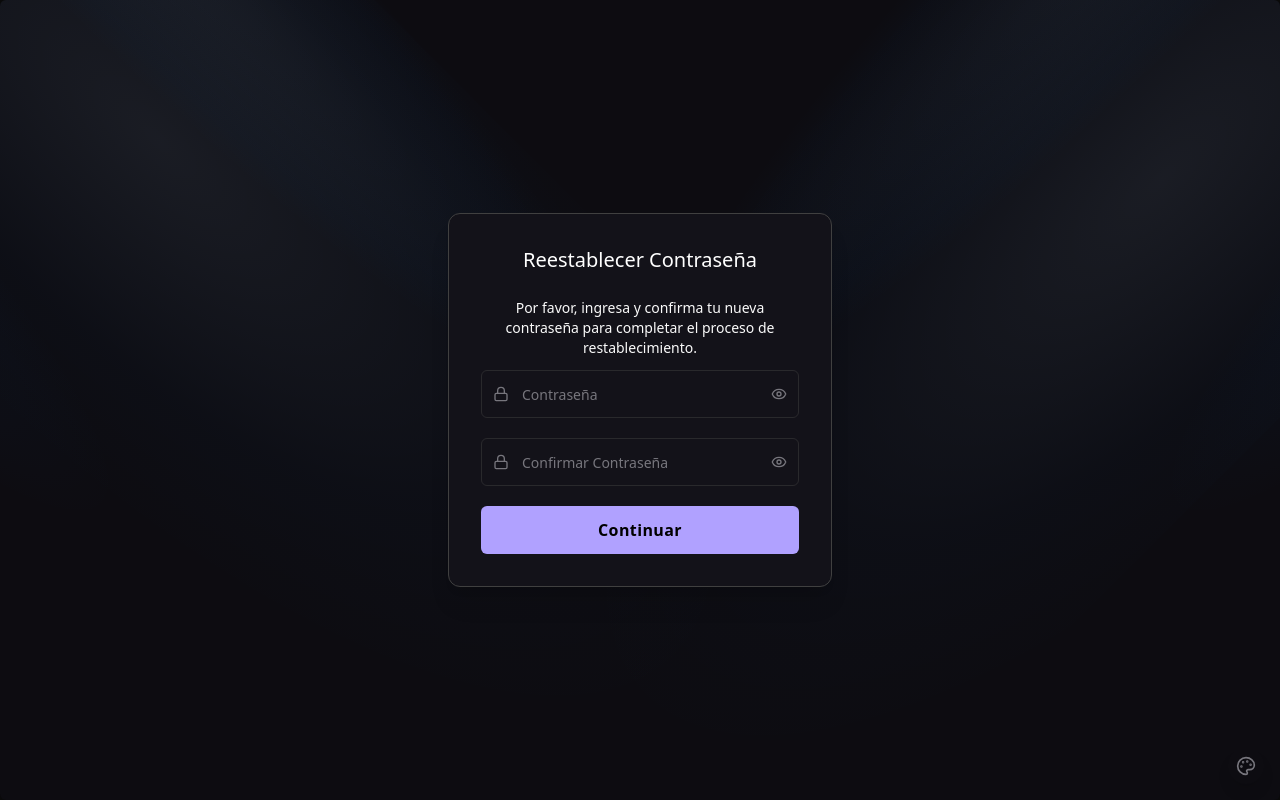
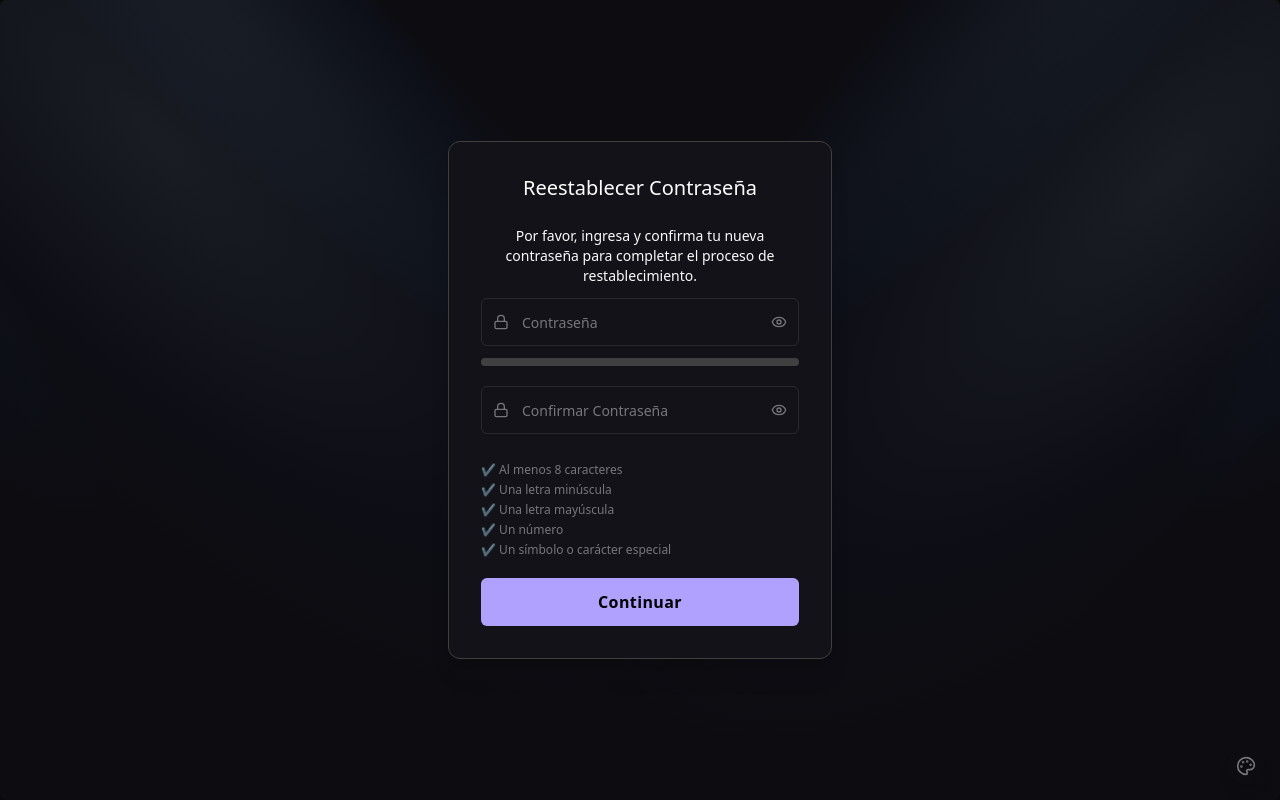
Before and after one commit to GitCherryPick/gensoft_frontend, a Next.js app in the folder application/: page /recover-password/password-reset-card in a window 1280 px wide. Built offline with nearby package versions, Linux system fonts and the light colour scheme.

Commit message:
final design with validations

```diff
--- a/application/app/recover-password/password-reset-card/PasswordReset.jsx
+++ b/application/app/recover-password/password-reset-card/PasswordReset.jsx
@@ -8,10 +8,42 @@ import { useRouter } from "next/navigation";
 export default function PasswordReset() {
   const [password, setPassword] = useState("");
   const [confirmPassword, setConfirmPassword] = useState("");
+  const [error, setError] = useState("");
+
   const router = useRouter();
 
+  const validations = {
+    length: password.length >= 8,
+    lowercase: /[a-z]/.test(password),
+    uppercase: /[A-Z]/.test(password),
+    number: /\d/.test(password),
+    special: /[^A-Za-z0-9]/.test(password),
+  };
+
+  const getStrength = () => {
+    const passed = Object.values(validations).filter(Boolean).length;
+    return (passed / Object.keys(validations).length) * 100;
+  };
+
   const handleLogin = async () => {
+    if (password !== confirmPassword) {
+      setError("Las contraseñas no coinciden");
+      return;
+    }
+    const allValid = Object.values(validations).every(Boolean);
+    if (!allValid) {
+      setError("La contraseña no cumple con todos los requisitos.");
+      return;
+    }
+    setError("");
     router.push("/home?login=true");
+  };
+
+  const indicatorColor = () => {
+    const strength = getStrength();
+    if (strength < 40) return "bg-red-500";
+    if (strength < 80) return "bg-yellow-500";
+    return "bg-green-500";
   };
 
   return (
@@ -37,7 +69,14 @@ export default function PasswordReset() {
               secure={true}
               className="bg-transparent border-neutral-700/50 focus:border-blue-500/50"
             />
+            <div className="w-full h-2 rounded bg-neutral-700">
+              <div
+                className={`h-full rounded ${indicatorColor()}`}
+                style={{ width: `${getStrength()}%` }}
+              ></div>
+            </div>
           </div>
+
           <div className="space-y-3">
             <Input
               type="confirmPassword"
@@ -48,12 +87,31 @@ export default function PasswordReset() {
               secure={true}
               className="bg-transparent border-neutral-700/50 focus:border-blue-500/50"
             />
+            {error && <p className="text-red-400 text-xs">{error}</p>}
           </div>
+
+          <ul className="text-xs space-y-1 text-light-3 pt-2">
+            <li className={validations.length ? "text-green-400" : ""}>
+              ✔ Al menos 8 caracteres
+            </li>
+            <li className={validations.lowercase ? "text-green-400" : ""}>
+              ✔ Una letra minúscula
+            </li>
+            <li className={validations.uppercase ? "text-green-400" : ""}>
+              ✔ Una letra mayúscula
+            </li>
+            <li className={validations.number ? "text-green-400" : ""}>
+              ✔ Un número
+            </li>
+            <li className={validations.special ? "text-green-400" : ""}>
+              ✔ Un símbolo o carácter especial
+            </li>
+          </ul>
 
           <PromiseButton
             onClick={handleLogin}
             className="w-full"
-            loadingText="Iniciando sesión..."
+            loadingText="Redirigiendo sesión..."
           >
             Continuar
           </PromiseButton>
--- a/application/app/recover-password/recovery-password-card/PasswordRecovery.jsx
+++ b/application/app/recover-password/recovery-password-card/PasswordRecovery.jsx
@@ -8,9 +8,20 @@ import { ROUTES } from "@/lib/navigation";
 
 export default function PasswordRecovery({ onBack }) {
   const [email, setEmail] = useState("");
+  const [error, setError] = useState("");
   const router = useRouter();
 
+  const validateEmailDomain = (email) => {
+    const allowedDomain = "@est.umss.edu";
+    return email.endsWith(allowedDomain);
+  };
+
   const handleSig = async () => {
+    if (!validateEmailDomain(email)) {
+      setError("Por favor, utiliza tu correo institucional (@est.umss.edu)");
+      return;
+    }
+    setError("");
     router.push(ROUTES.RECOVER_PASSWORD.PASSWORD_RESET_CARD);
   };
 
@@ -49,6 +60,7 @@ export default function PasswordRecovery({ onBack }) {
               icon={Mail}
               className="bg-transparent border-neutral-700/50 focus:border-blue-500/50"
             />
+            {error && <p className="text-red-500 text-sm">{error}</p>}
           </div>
 
           <PromiseButton
```
